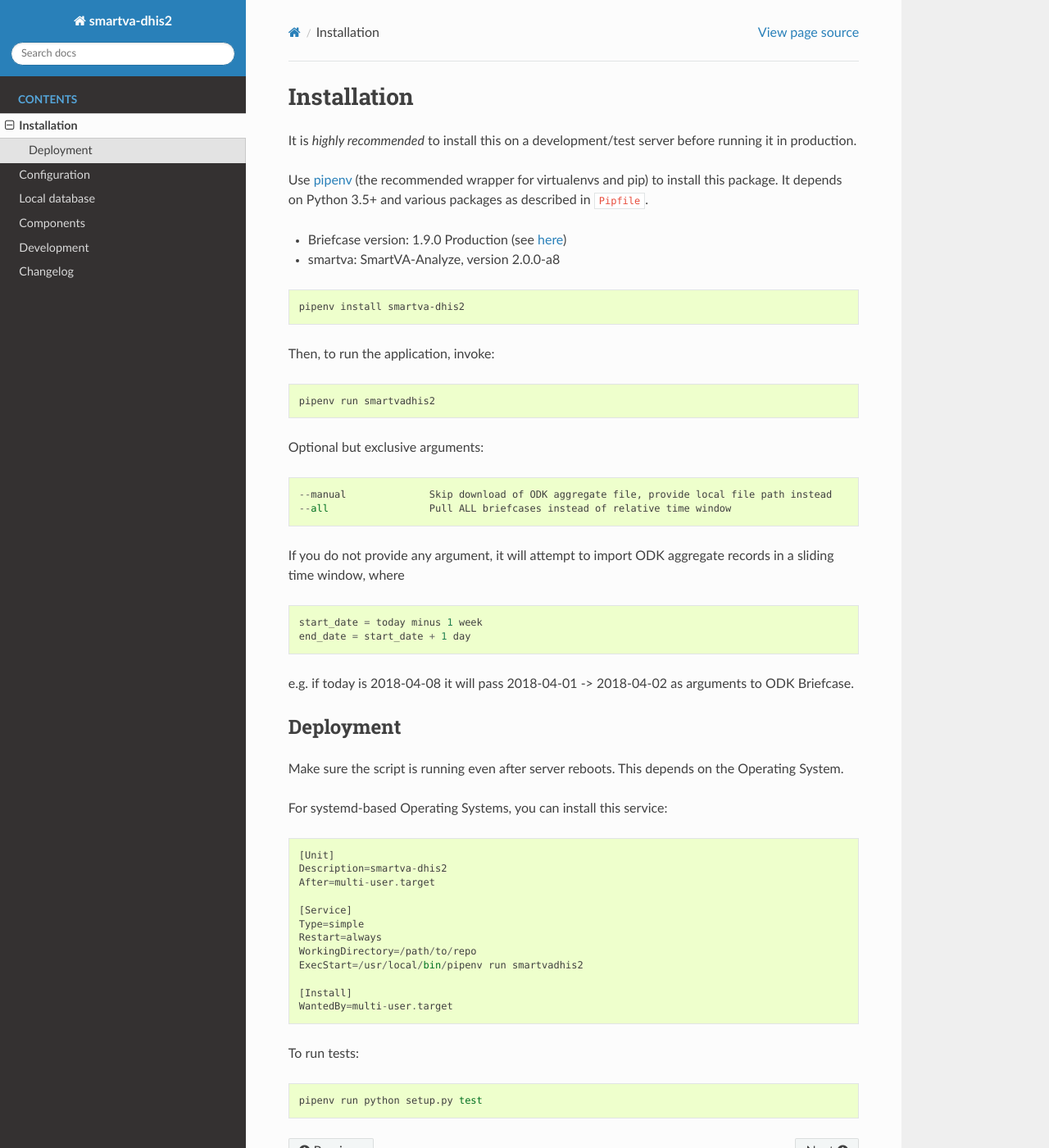
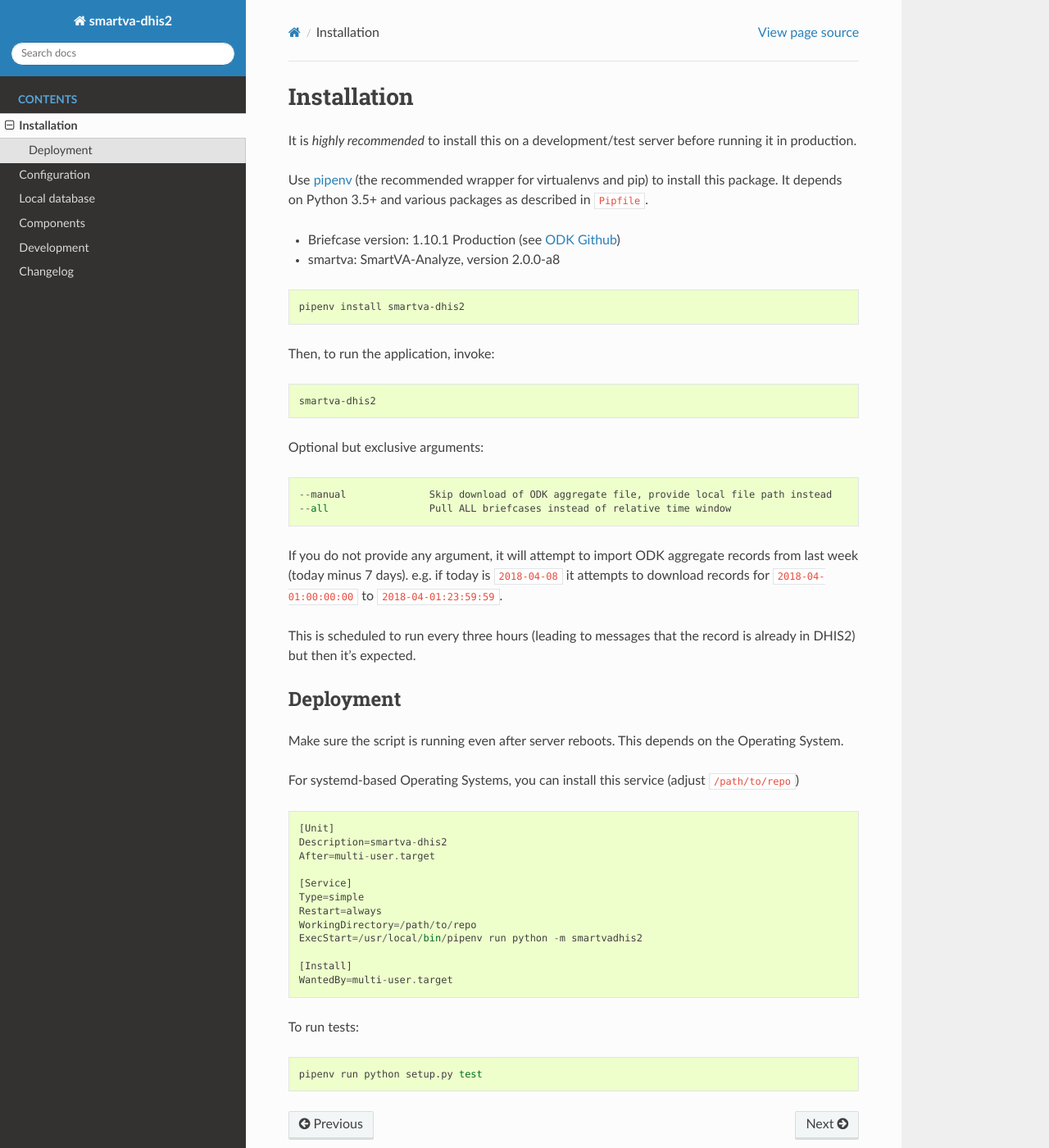
Before and after one commit to D4H-VA/smartva-dhis2, a Sphinx documentation site: the page built from docs/installation.rst, in a window 1280 px wide and 1400 px high. Shown: the whole window at 82% size. Built offline with Sphinx 7.4.7 and the Read the Docs theme 2.0.0, drawn with Linux system fonts in a browser that asks for light colours.

Commit message:
briefcase download for one day (inclusive date range used by ODKBriefcase)

```diff
--- a/docs/installation.rst
+++ b/docs/installation.rst
@@ -6,7 +6,7 @@
 Use `pipenv <https://docs.pipenv.org>`_ (the recommended wrapper for virtualenvs and pip) to install this package.
 It depends on Python 3.5+ and various packages as described in ``Pipfile``.
 
-- Briefcase version: 1.9.0 Production (see `here <https://opendatakit.org/downloads/download-info/odk-briefcase>`_)
+- Briefcase version: 1.10.1 Production (see `ODK Github <https://github.com/opendatakit/briefcase/releases>`_)
 - smartva: SmartVA-Analyze, version 2.0.0-a8
 
 .. code:: bash
@@ -17,7 +17,7 @@
 
 .. code:: bash
 
-    pipenv run smartvadhis2
+    smartva-dhis2
 
 Optional but exclusive arguments:
 
@@ -27,21 +27,18 @@
     --all                 Pull ALL briefcases instead of relative time window
 
 
-If you do not provide any argument, it will attempt to import ODK aggregate records in a sliding time window, where
+If you do not provide any argument, it will attempt to import ODK aggregate records from last week (today minus 7 days).
+e.g. if today is ``2018-04-08`` it attempts to download records for ``2018-04-01:00:00:00`` to ``2018-04-01:23:59:59``.
 
-::
-
-    start_date = today minus 1 week
-    end_date = start_date + 1 day
-
-e.g. if today is 2018-04-08 it will pass 2018-04-01 -> 2018-04-02 as arguments to ODK Briefcase.
+This is scheduled to run every three hours (leading to messages that the record is already in DHIS2)
+but then it's expected.
 
 Deployment
 ^^^^^^^^^^^
 
 Make sure the script is running even after server reboots. This depends on the Operating System.
 
-For systemd-based Operating Systems, you can install this service:
+For systemd-based Operating Systems, you can install this service (adjust ``/path/to/repo``)
 
 ::
 
@@ -53,7 +50,7 @@
     Type=simple
     Restart=always
     WorkingDirectory=/path/to/repo
-    ExecStart=/usr/local/bin/pipenv run smartvadhis2
+    ExecStart=/usr/local/bin/pipenv run python -m smartvadhis2
 
     [Install]
     WantedBy=multi-user.target
```
Also changed, not shown: 2 other files.
